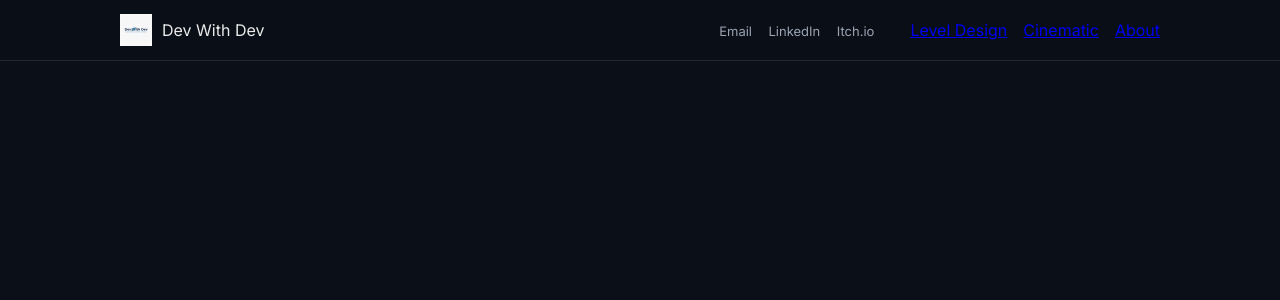
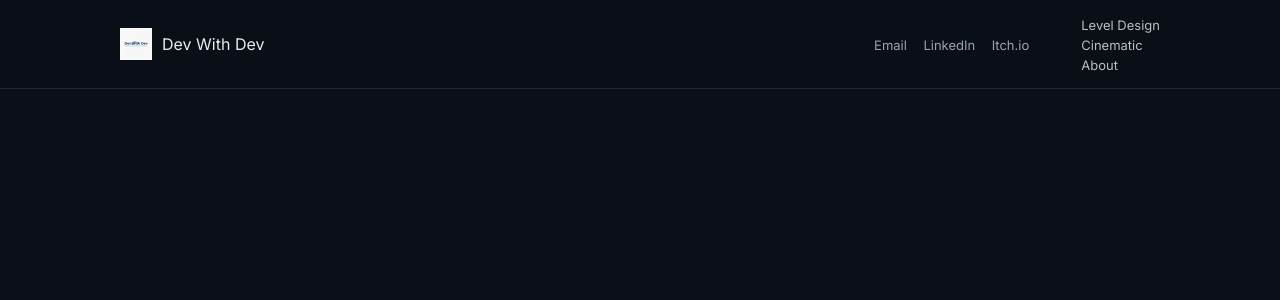
Before and after one commit to devidog34/game-design-portfolio, a Jekyll site: the page built from projects.md, in a window 1280 px wide. Shown: the top 300 px of the page. Built offline with Jekyll 4.4.1, drawn with Linux system fonts in a browser that asks for light colours; our own code applies the rules of GitHub Pages for plain Markdown files.

Commit message:
Update default.html

```diff
--- a/_layouts/default.html
+++ b/_layouts/default.html
@@ -85,10 +85,20 @@
       color: #ffffff;
     }
 
-   .nav {
-  display: flex;
-  align-items: center;
-  gap: 16px;
+   .nav a,
+.nav a:visited,
+.nav a:active {
+  margin-left: 16px;
+  font-size: 13px;
+  color: #eaeaea;
+  text-decoration: none;
+  opacity: 0.8;
+  transition: 0.2s ease;
+}
+
+.nav a:hover {
+  opacity: 1;
+  color: #ffffff;
 }
 
 .nav-dropdown {
```
